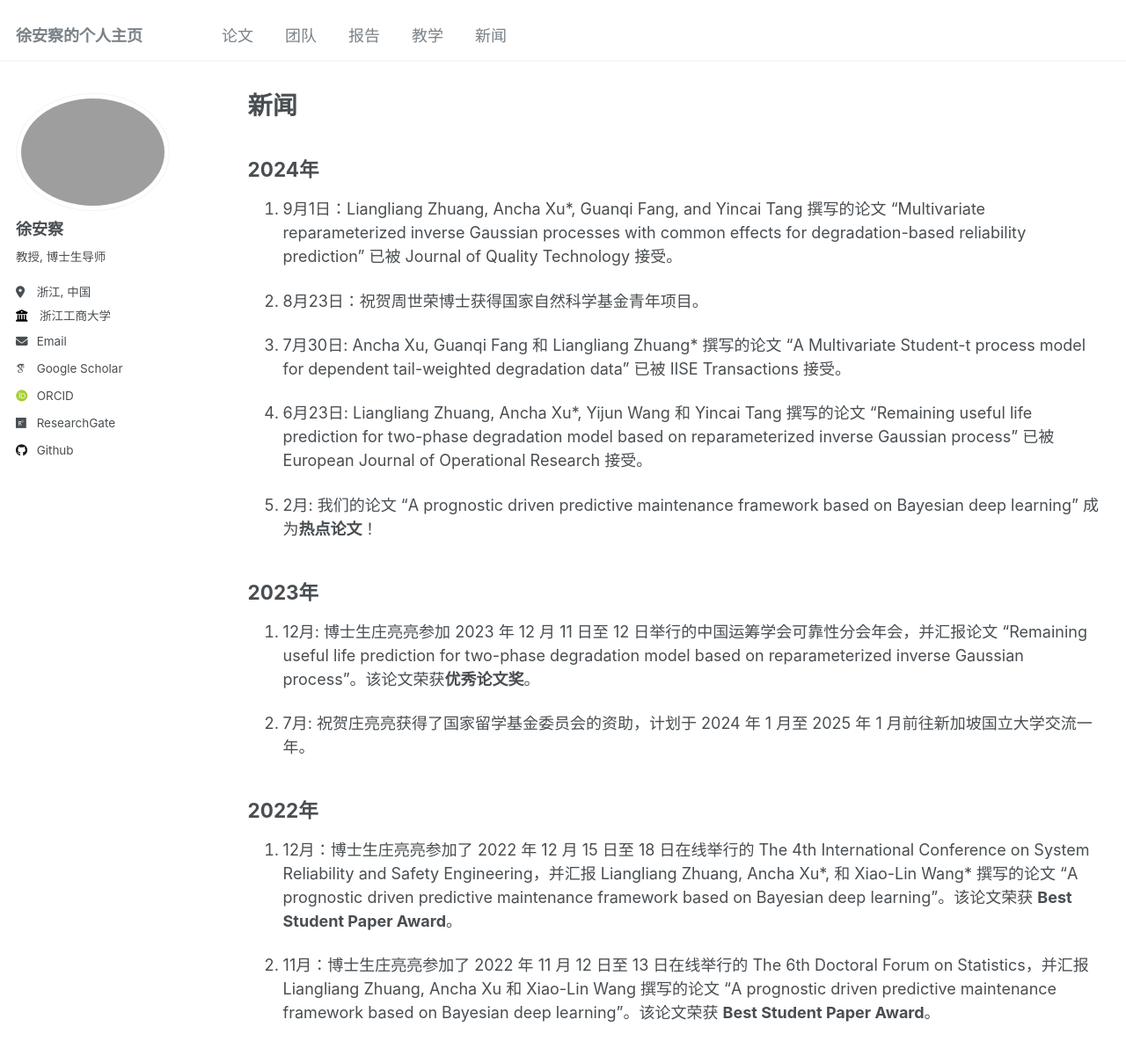
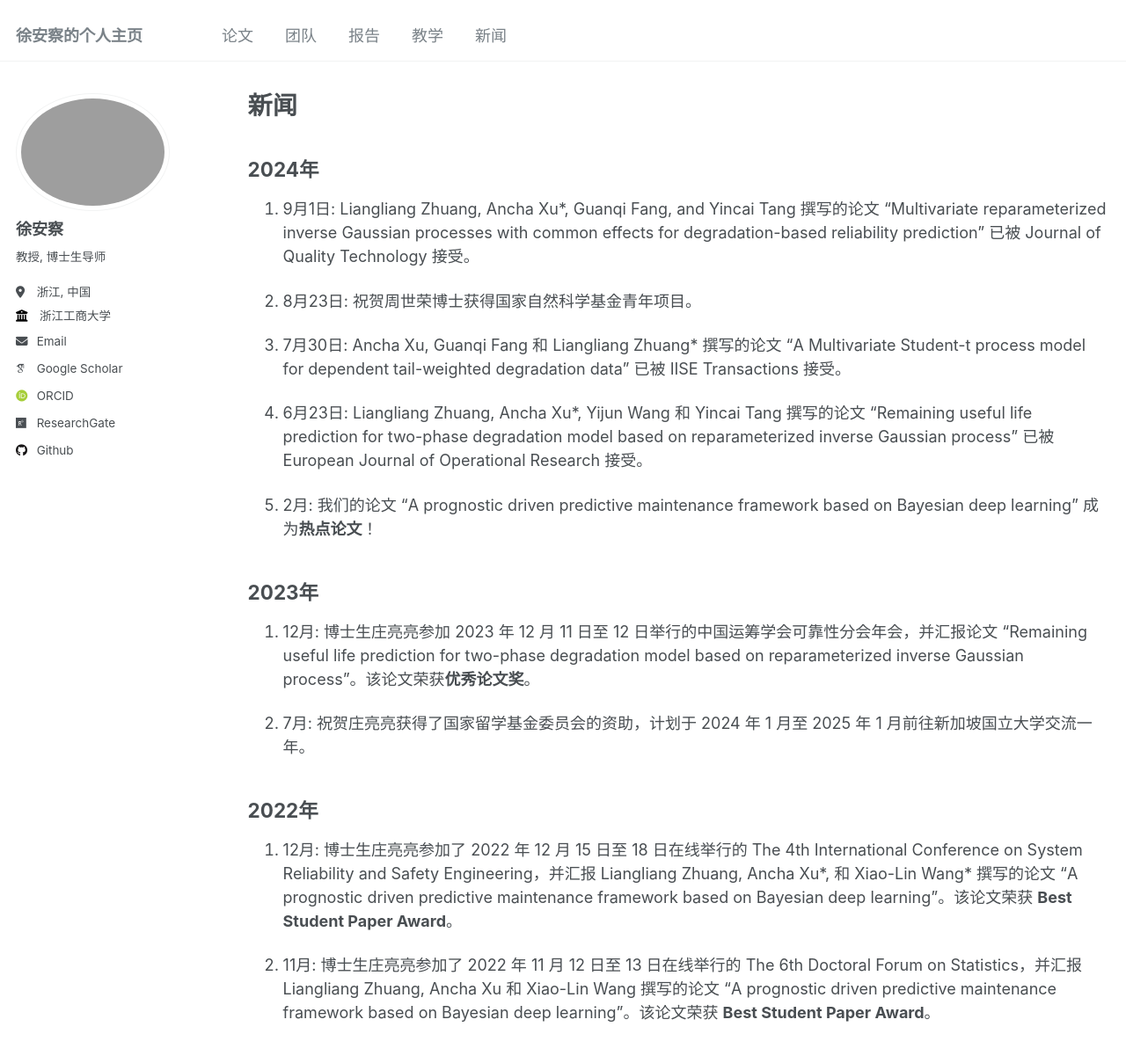
Before and after one commit to XU-ANCHA/XU-ANCHA.github.io, a Jekyll site: the page built from _pages/year-archive.md, in a window 1280 px wide and 1400 px high. Shown: the top 1201 px of the window at 88% size. Built offline with Jekyll 4.4.1, drawn with Linux system fonts in a browser that asks for light colours; some web fonts are replaced.

```diff
--- a/_pages/year-archive.md
+++ b/_pages/year-archive.md
@@ -7,9 +7,9 @@ author_profile: true
 
 ## 2024年
 
-1. 9月1日：Liangliang Zhuang, Ancha Xu\*, Guanqi Fang, and Yincai Tang 撰写的论文 “Multivariate reparameterized inverse Gaussian processes with common effects for degradation-based reliability prediction” 已被 Journal of Quality Technology 接受。
+1. 9月1日: Liangliang Zhuang, Ancha Xu\*, Guanqi Fang, and Yincai Tang 撰写的论文 “Multivariate reparameterized inverse Gaussian processes with common effects for degradation-based reliability prediction” 已被 Journal of Quality Technology 接受。
 
-1. 8月23日：祝贺周世荣博士获得国家自然科学基金青年项目。
+1. 8月23日: 祝贺周世荣博士获得国家自然科学基金青年项目。
 
 1. 7月30日: Ancha Xu, Guanqi Fang 和 Liangliang Zhuang\* 撰写的论文 “A Multivariate Student-t process model for dependent tail-weighted degradation data” 已被 IISE Transactions 接受。
 
@@ -25,6 +25,6 @@ author_profile: true
 
 ## 2022年
 
-1. 12月：博士生庄亮亮参加了 2022 年 12 月 15 日至 18 日在线举行的 The 4th International Conference on System Reliability and Safety Engineering，并汇报 Liangliang Zhuang, Ancha Xu\*, 和 Xiao-Lin Wang\* 撰写的论文 “A prognostic driven predictive maintenance framework based on Bayesian deep learning”。该论文荣获 **Best Student Paper Award**。
+1. 12月: 博士生庄亮亮参加了 2022 年 12 月 15 日至 18 日在线举行的 The 4th International Conference on System Reliability and Safety Engineering，并汇报 Liangliang Zhuang, Ancha Xu\*, 和 Xiao-Lin Wang\* 撰写的论文 “A prognostic driven predictive maintenance framework based on Bayesian deep learning”。该论文荣获 **Best Student Paper Award**。
 
-1. 11月：博士生庄亮亮参加了 2022 年 11 月 12 日至 13 日在线举行的 The 6th Doctoral Forum on Statistics，并汇报 Liangliang Zhuang, Ancha Xu 和 Xiao-Lin Wang 撰写的论文 “A prognostic driven predictive maintenance framework based on Bayesian deep learning”。该论文荣获 **Best Student Paper Award**。
+1. 11月: 博士生庄亮亮参加了 2022 年 11 月 12 日至 13 日在线举行的 The 6th Doctoral Forum on Statistics，并汇报 Liangliang Zhuang, Ancha Xu 和 Xiao-Lin Wang 撰写的论文 “A prognostic driven predictive maintenance framework based on Bayesian deep learning”。该论文荣获 **Best Student Paper Award**。
```
